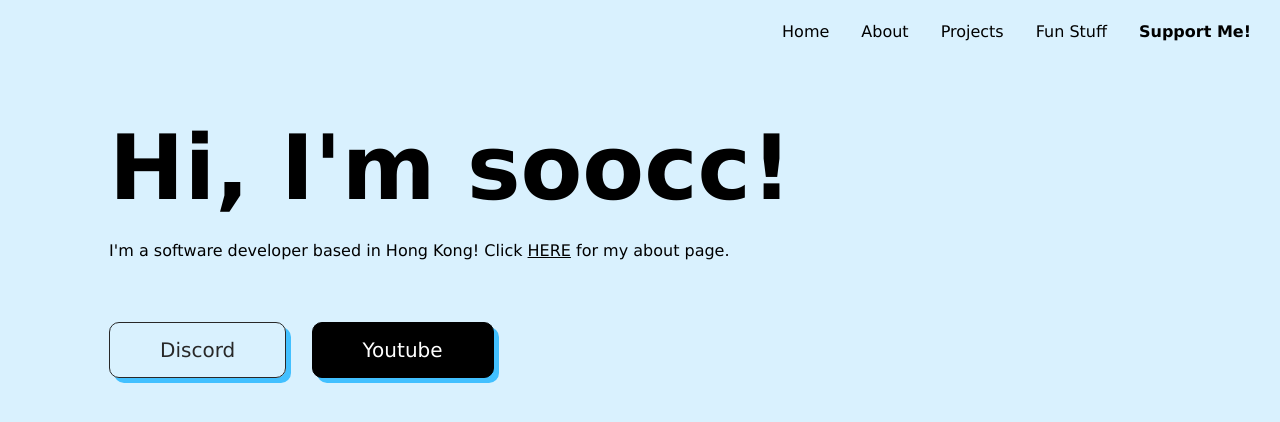
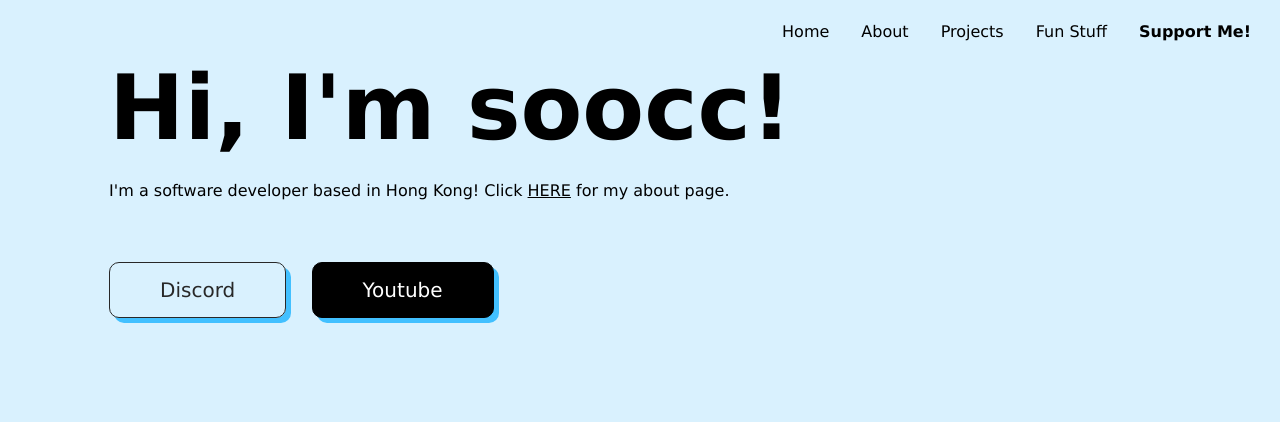
Before and after one commit to soocc/sooccsocks2, a Jekyll site: the page built from index.html, in a window 1280 px wide. Shown: the top 422 px of the page. Built offline with Jekyll 4.4.1, drawn with Linux system fonts in a browser that asks for light colours.

Commit message:
Update index.html

```diff
--- a/index.html
+++ b/index.html
@@ -12,7 +12,7 @@ layout: default
         font-weight: bold;
         font-size: 90px;
         margin-left: 8%;
-        margin-top: 0px%;
+        margin-top: 0px;
         margin-bottom: 0px;
       }
 
```
